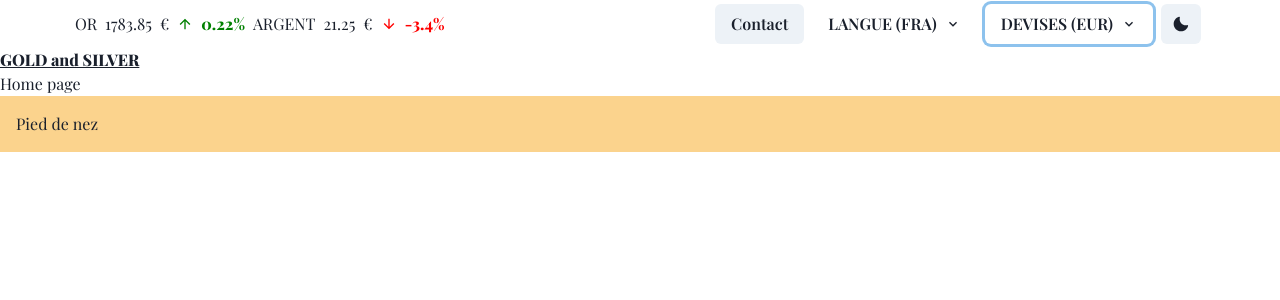
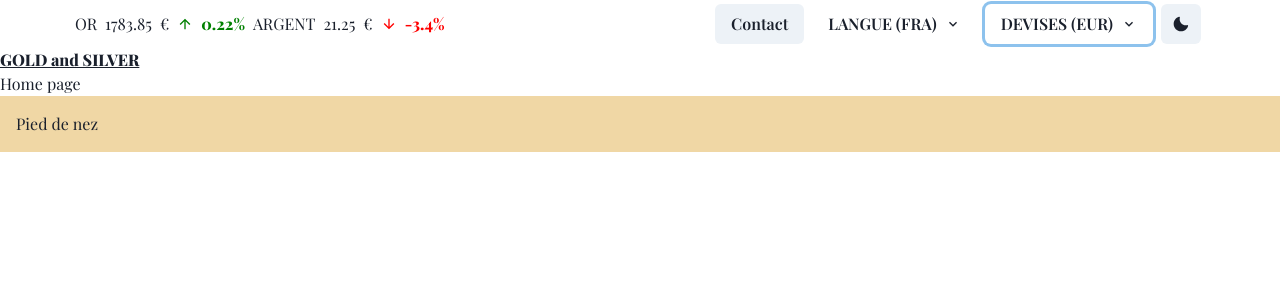
Before and after one commit to masahiroendo/or-argent, a React (Create React App) app: page / in a window 1280 px wide. Shown: the top 300 px of the page. Built offline with nearby package versions, Linux system fonts and the light colour scheme; what mailslurp-client would draw is missing.

Commit message:
feat: add colorModeValue from chakra-ui in footer themetoggle

```diff
--- a/src/components/Footer/index.tsx
+++ b/src/components/Footer/index.tsx
@@ -1,12 +1,17 @@
-import { Box } from "@chakra-ui/react";
-import { FC } from "react";
+import { Box, useColorModeValue } from '@chakra-ui/react';
+import { FC } from 'react';
 
-type Props = {}
+type Props = {};
 
 const Footer: FC<Props> = () => {
+  const footerBg = useColorModeValue('#f0d7a5', '#191F22');
   return (
-    <footer><Box bg="orange.200" p={4}>Pied de nez</Box></footer>
-  )
-}
+    <footer>
+      <Box bg={footerBg} p={4}>
+        Pied de nez
+      </Box>
+    </footer>
+  );
+};
 
-export default Footer
+export default Footer;
```
